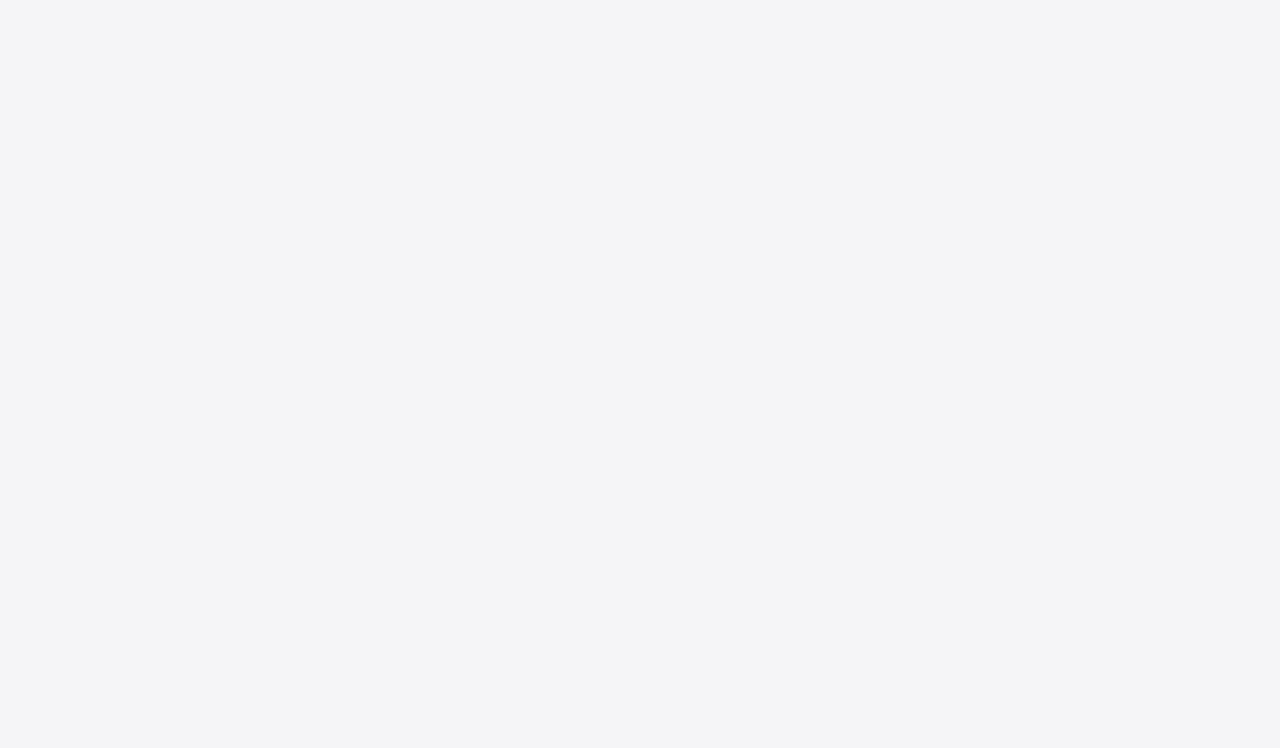
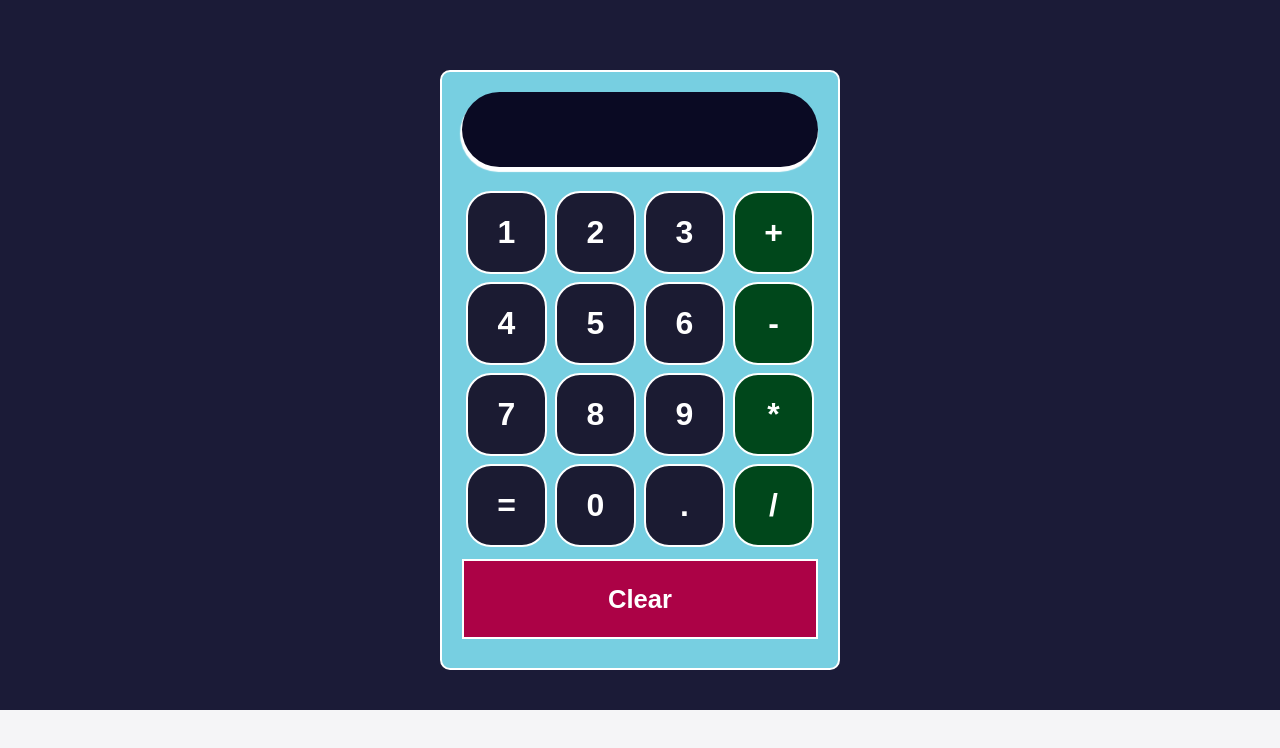
Before and after one commit to ErickOwo/React-Practice, a React app: page /calculator in a window 1280 px wide. Shown: the top 748 px of the page. Built offline with nearby package versions, Linux system fonts and the light colour scheme.

Commit message:
Third proyect ended

```diff
--- a/package.json
+++ b/package.json
@@ -33,6 +33,7 @@
     "webpack-dev-server": "^4.8.1"
   },
   "dependencies": {
+    "mathjs": "^10.4.3",
     "react": "^18.0.0",
     "react-dom": "^18.0.0",
     "react-router-dom": "^6.3.0"
--- /dev/null
+++ b/src/components/ButtonCalc.jsx
@@ -0,0 +1,17 @@
+import React from "react";
+
+const ButtonCalc = ({ children, eventHandler })=>{
+  const isOperator = valor =>{
+    return /[\d\.\=]/.test(valor);
+  };
+
+  return(
+    <div
+      className={`button-content ${!isOperator(children) ? "operator" : ""}`.trim()}
+      onClick={()=>eventHandler(children)}>
+      {children}
+    </div>
+  );
+};
+
+export default ButtonCalc;
--- /dev/null
+++ b/src/components/Pantalla.jsx
@@ -0,0 +1,11 @@
+import React from "react";
+
+const Pantalla = ({input})=> {
+  return(
+    <div className="input">
+      {input}
+    </div>
+  );
+};
+
+export default Pantalla;
--- /dev/null
+++ b/src/components/buttonClearCalc.jsx
@@ -0,0 +1,12 @@
+import React from "react";
+
+const ButtonClear = ({ children, eventHandler })=>{
+  return(
+    <div className="button-clear"
+    onClick={eventHandler}>
+      {children}
+    </div>
+  );
+};
+
+export default ButtonClear;
--- a/src/containers/Container-Calculator.jsx
+++ b/src/containers/Container-Calculator.jsx
@@ -1,9 +1,60 @@
-import React from "react";
+import React, { useState } from "react";
+import ButtonCalc from "@components/ButtonCalc";
+import Pantalla from "@components/Pantalla";
+import ButtonClear from "../components/buttonClearCalc";
+import { evaluate } from "mathjs";
 
-const ContainerCalculator = ()=>{
-    return(
-        <div></div>
-    )
-}
+const ContainerCalculator = () => {
+
+  const [input, setInput] = useState("");
+  const addInput = val => {
+    setInput(input + val);
+  }
+  const crearInput = ()=>{
+    setInput("");
+  }
+  const calcResult = val =>{
+    if(input){
+      setInput(evaluate(input))
+    } else {
+      alert("Por favor ingrese valores para realizar los cálculos");
+    }
+  }
+
+  return (
+    <div className="container-calculator">
+      <div className="calculator">
+        <Pantalla input={input} />
+        <div className="row">
+          <ButtonCalc children="1" eventHandler={addInput} />
+          <ButtonCalc children="2" eventHandler={addInput} />
+          <ButtonCalc children="3" eventHandler={addInput} />
+          <ButtonCalc children="+" eventHandler={addInput} />
+        </div>
+        <div className="row">
+          <ButtonCalc children="4" eventHandler={addInput} />
+          <ButtonCalc children="5" eventHandler={addInput} />
+          <ButtonCalc children="6" eventHandler={addInput} />
+          <ButtonCalc children="-" eventHandler={addInput} />
+        </div>
+        <div className="row">
+          <ButtonCalc children="7" eventHandler={addInput} />
+          <ButtonCalc children="8" eventHandler={addInput} />
+          <ButtonCalc children="9" eventHandler={addInput} />
+          <ButtonCalc children="*" eventHandler={addInput} />
+        </div>
+        <div className="row">
+          <ButtonCalc children="=" eventHandler={calcResult} />
+          <ButtonCalc children="0" eventHandler={addInput} />
+          <ButtonCalc children="." eventHandler={addInput} />
+          <ButtonCalc children="/" eventHandler={addInput} />
+        </div>
+        <div className="row">
+          <ButtonClear eventHandler={crearInput}>Clear</ButtonClear>
+        </div>
+      </div>
+    </div>
+  );
+};
 
 export default ContainerCalculator;
--- a/src/pages/Calculator.jsx
+++ b/src/pages/Calculator.jsx
@@ -1,5 +1,6 @@
 import React from "react";
 import ContainerCalculator from "@containers/Container-Calculator";
+import "@styles/Calculator.css"
 
 const Calculador = ()=>{
     return(
--- a/src/styles/Calculator.css
+++ b/src/styles/Calculator.css
@@ -0,0 +1,78 @@
+.container-calculator {
+    padding: 70px 0 40px;
+    background-color: #1b1b37;
+}
+.calculator {
+    display: flex;
+    flex-direction: column;
+    height: 600px;
+    width: 400px;
+    background-color: #77cfe1;
+    border: 2px solid #fff;
+    border-radius: 10px;
+    margin: 0 auto;
+    padding: 20px;
+}
+.input {
+    height: 75px;
+    border-radius: 50px;
+    margin-bottom: 20px;
+    display: flex;
+    justify-content: flex-end;
+    align-items: center;
+    font-weight: bold;
+    font-size: 30px;
+    background-color: #0a0a23;
+    color: #fff;
+    padding: 11px;
+    padding-right: 30px;
+    margin: 1px solid #888;
+    box-shadow: -1px 4px 1px 1px #fff;
+}
+.row {
+    display: flex;
+    width: 100%;
+    justify-items: center;
+}
+.button-content {
+    display: flex;
+    flex: 1 1;
+    height: 83px;
+    justify-content: center;
+    align-items: center;
+    font-size: 32px;
+    background-color: #1b1b32;
+    color: #fff;
+    font-weight: bold;
+    border-radius: 25px;
+    border:  2px solid #fff;
+    margin: 4px;
+    cursor: pointer;
+    user-select: none;
+}
+.operator {
+    background-color: #00471b;
+}
+.button-content:hover {
+    background-color: #5a01a7;
+}
+.operator:hover {
+    background-color: #ff6600;
+}
+.button-clear {
+    height: 80px;
+    font-size: 1.6em;
+    display: flex;
+    flex: 1 1;
+    background-color: #ac0246;
+    margin-top: 8px;
+    font-weight: bold;
+    color: #fff;
+    border: 2px solid #fff;
+    cursor: pointer;
+    align-items: center;
+    justify-content: center;
+}
+.button-clear:hover {
+    background-color: #ebb000;
+}
```
Also changed, not shown: 1 other file (tests, documents, lock files or other folders).
